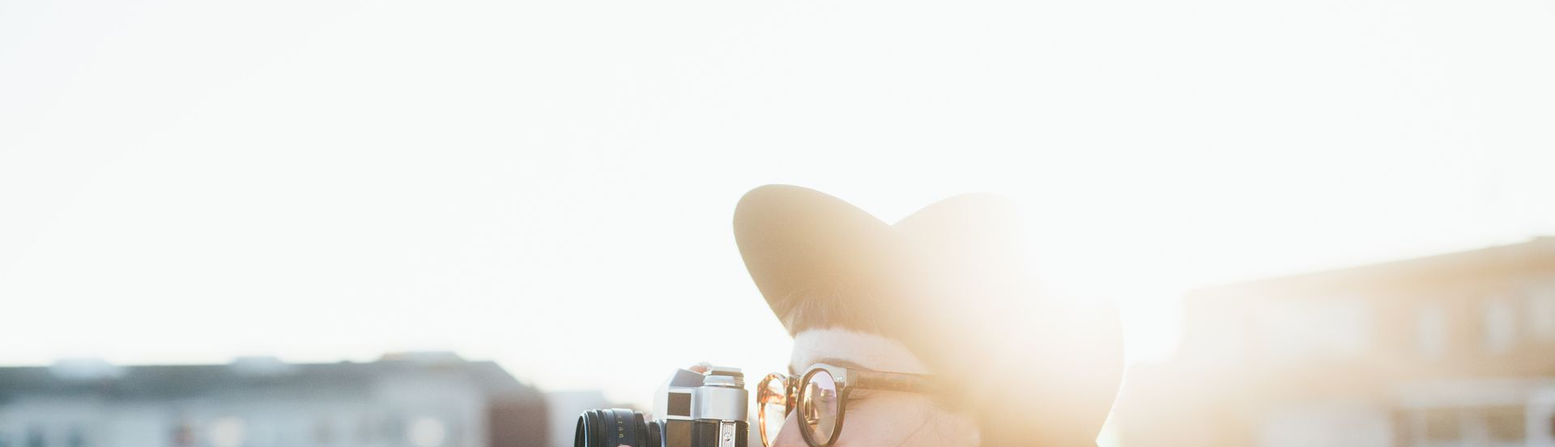
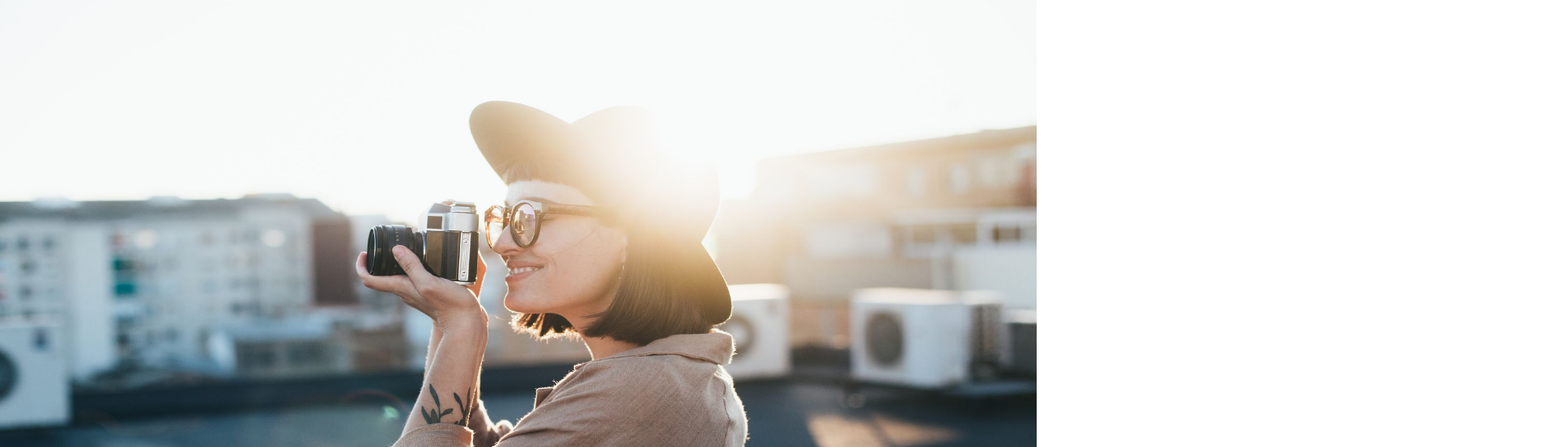
Before and after one commit to ADT1710/sna-tcc-tiw, a website: page index.html in a window 1280 px wide. Shown: the part 63-616 px from the top of the page at 81% size, 1920 px wide, since content can reach past the window. Drawn offline with Linux system fonts and the light colour scheme.

Commit message:
Imagem do banner ajustada ao site com CSS

```diff
--- a/css/banner.css
+++ b/css/banner.css
@@ -0,0 +1,7 @@
+.banner{
+}
+
+.banner_imagem{
+    width: 100vw;
+    height: calc(100vh - 63px);
+}
--- a/index.html
+++ b/index.html
@@ -6,6 +6,7 @@
     <link rel="stylesheet" href="css/reset.css">
     <link rel="stylesheet" href="css/normalize.css">
     <link rel="stylesheet" href="css/menu.css">
+    <link rel="stylesheet" href="css/banner.css">
 </head>
     <body>
         <header class="cabecalho">
```
